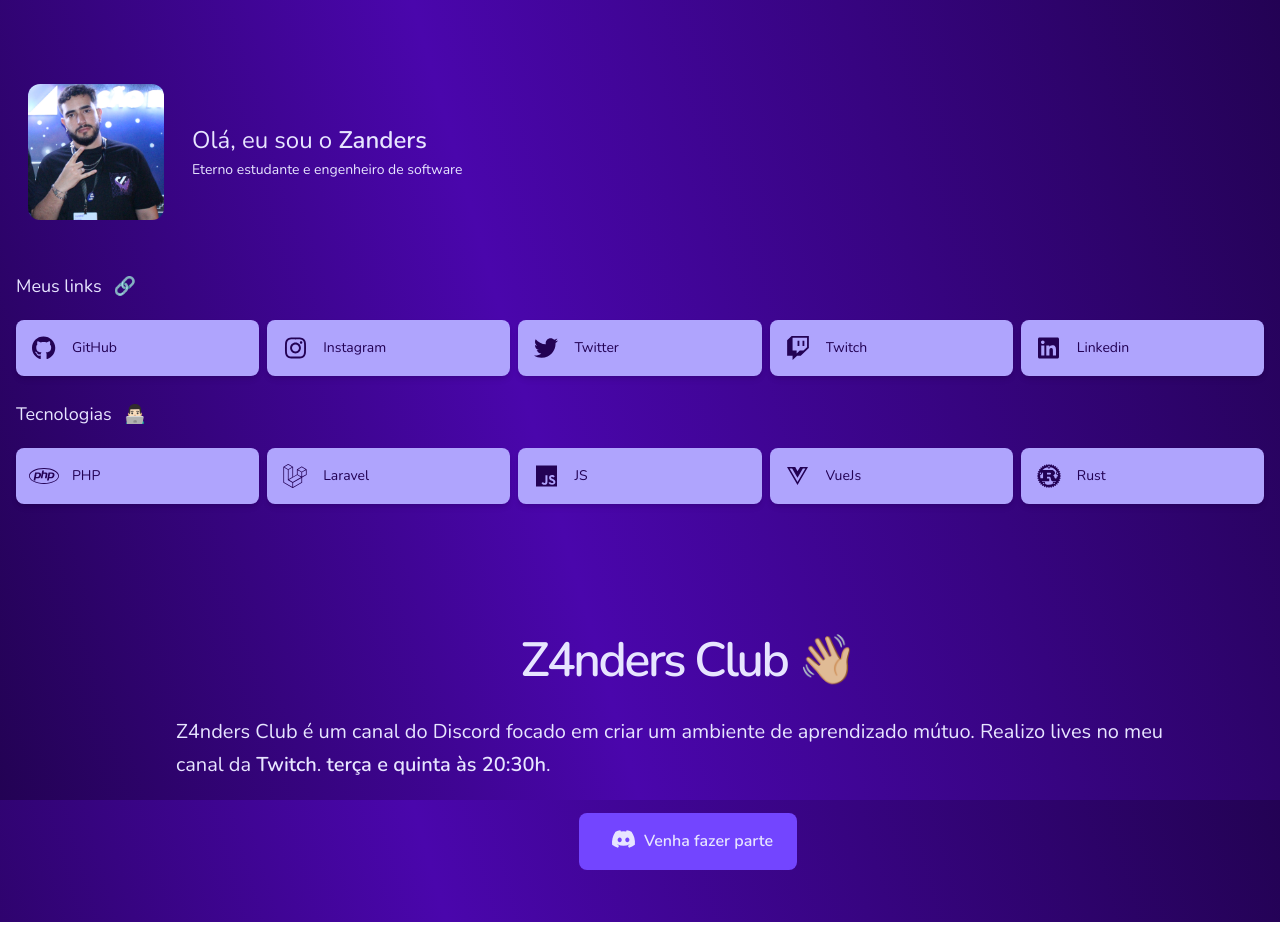
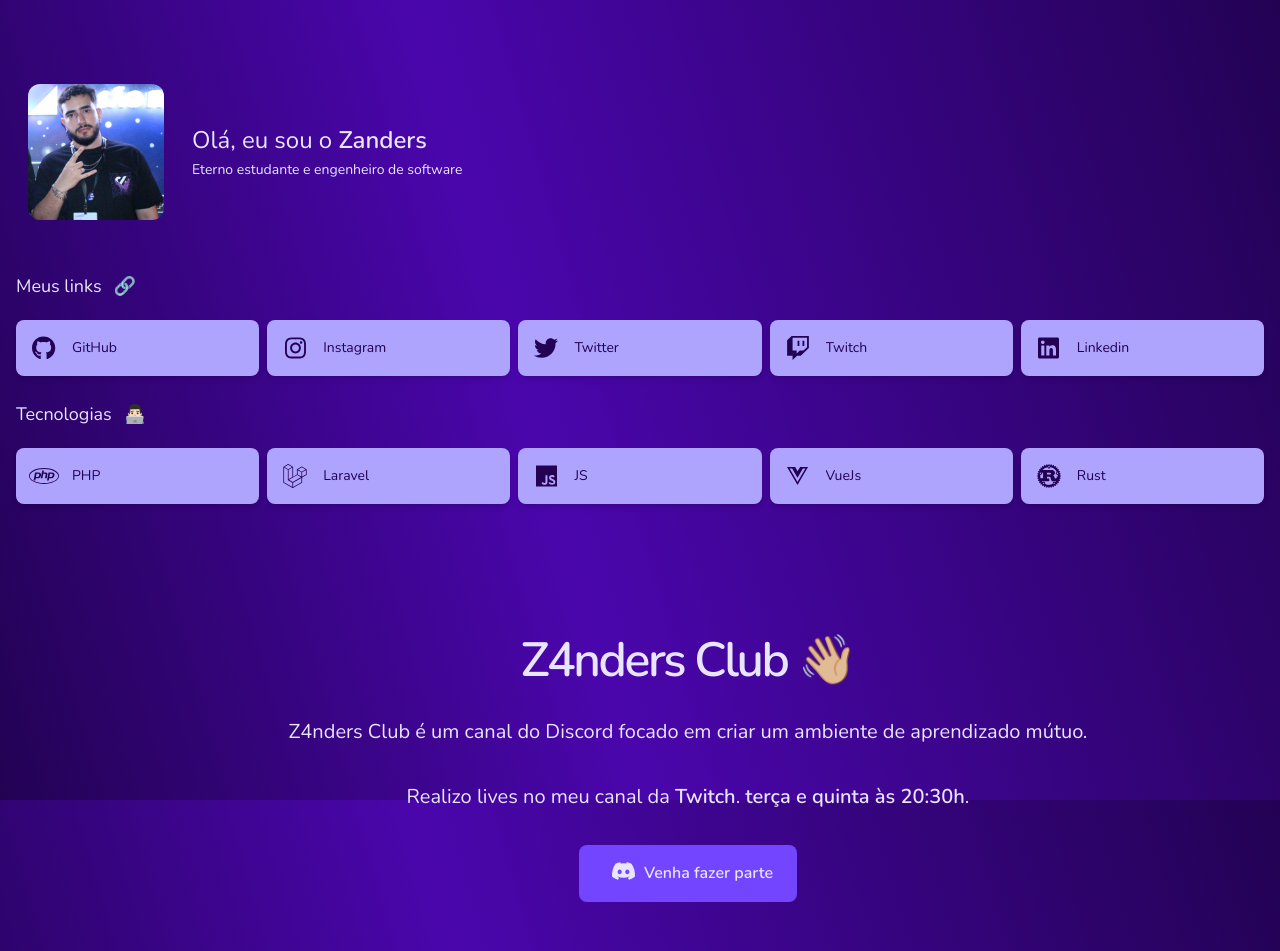
Before and after one commit to z4nder/z4nder-bio, a Nuxt app: page / in a window 1280 px wide. Shown: the top 951 px of the page. Before the commit the page ends 922 px from the top, so only its background shows below. Built offline with nearby package versions, Linux system fonts and the light colour scheme.

Commit message:
Update MakeInteraction.vue
Corrigindo o formato do texto

Co-Authored-By: GabriellyDiasPereira <69491582+GabriellyDiasPereira@users.noreply.github.com>

```diff
--- a/components/MakeInteraction.vue
+++ b/components/MakeInteraction.vue
@@ -15,6 +15,10 @@
                 class="mb-8 text-xl leading-relaxed text-justify lg:text-left lg:text-1xl"
             >
                 Z4nders Club é um canal do Discord focado em criar um ambiente de aprendizado mútuo.
+            </p>
+            <p
+                class="mb-8 text-xl leading-relaxed text-justify lg:text-left lg:text-1xl"
+            >
                 Realizo lives no meu canal da
                 <a target="_blank" href="https://www.twitch.tv/z4nder212" class="font-bold"> Twitch</a>.
                 <b class="font-bold">terça e quinta às 20:30h</b>.
```
